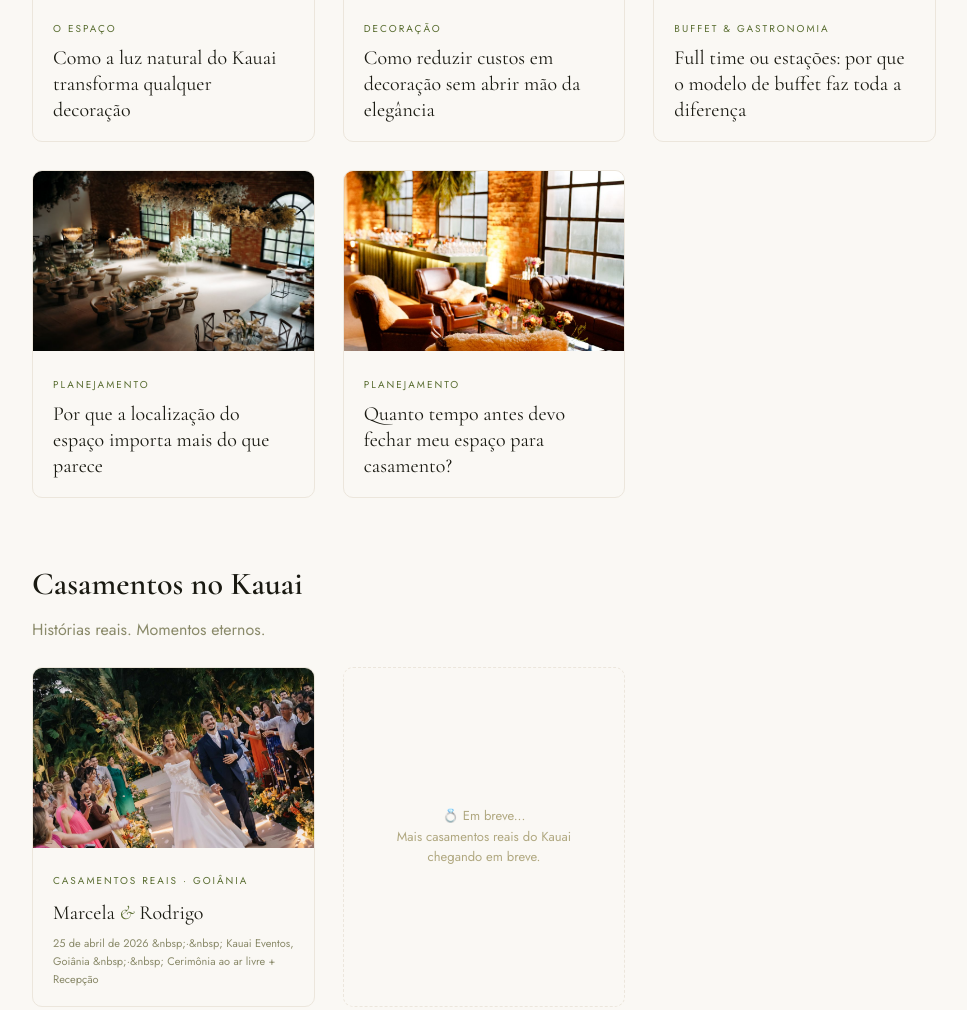
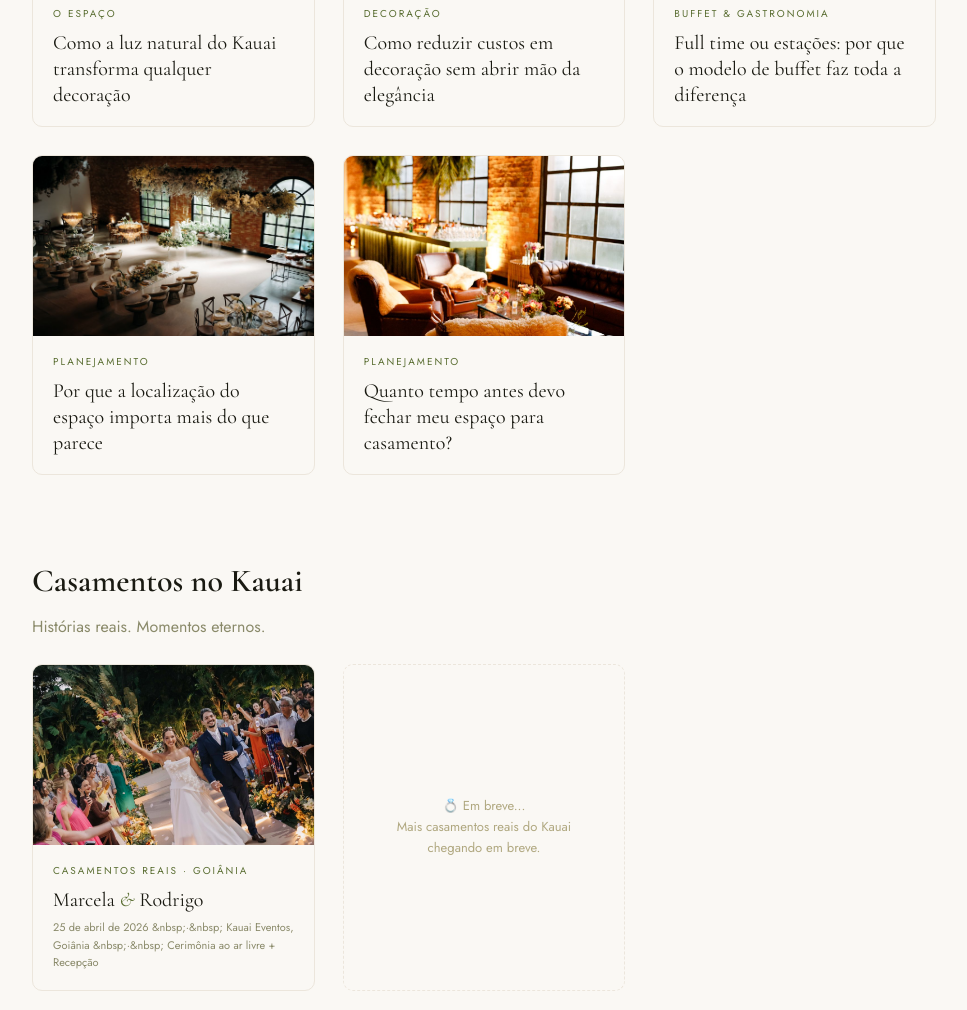
Before and after one commit to kauaieventos-ship-it/kauai-blog, an Eleventy site: page src/index.njk in a window 1280 px wide. Shown: the part 1074-2084 px from the top of the page, without its empty margins (156-1123 px from the left). Built offline with nearby package versions, Linux system fonts and the light colour scheme; Eleventy itself is replaced by a stand-in of ours; files that its build step writes are made by us from their sources.

Commit message:
Add files via upload

```diff
--- a/src/index.njk
+++ b/src/index.njk
@@ -11,37 +11,35 @@
   <div class="hero-divider"><span>Kauai Eventos · Goiânia</span></div>
 </div>
 
-<div class="wrap" style="max-width:1000px;margin:0 auto;padding:40px 48px;" id="artigos">
-  <h2 style="font-family:'Cormorant Garamond',serif;font-size:32px;margin-bottom:24px;">Artigos</h2>
-  <div style="display:grid;grid-template-columns:repeat(auto-fill,minmax(280px,1fr));gap:28px;">
+<div class="page-section" id="artigos">
+  <h2 class="section-heading">Artigos</h2>
+  <div class="post-grid">
     {% for post in collections.articles %}
-    <a href="{{ post.url }}" style="display:block;text-decoration:none;color:inherit;border:1px solid #ece6dc;border-radius:10px;overflow:hidden;transition:box-shadow .2s;">
-      {% if post.data.hero %}<img src="{{ post.data.hero }}" alt="{{ post.data.title }}" style="width:100%;height:180px;object-fit:cover;">{% endif %}
-      <div style="padding:18px 20px;">
-        <div style="font-size:10px;letter-spacing:2px;text-transform:uppercase;color:#5a6e32;margin-bottom:8px;">{{ post.data.category }}</div>
-        <div style="font-family:'Cormorant Garamond',serif;font-size:20px;line-height:1.3;color:#1a1a12;">{{ post.data.title }}</div>
+    <a href="{{ post.url }}" class="post-card">
+      {% if post.data.hero %}<img src="{{ post.data.hero }}" alt="{{ post.data.title }}">{% endif %}
+      <div class="post-card-body">
+        <div class="post-card-cat">{{ post.data.category }}</div>
+        <div class="post-card-title">{{ post.data.title }}</div>
       </div>
     </a>
     {% endfor %}
   </div>
 </div>
 
-<div class="wrap" style="max-width:1000px;margin:0 auto;padding:20px 48px 60px;" id="casamentos">
-  <h2 style="font-family:'Cormorant Garamond',serif;font-size:32px;margin-bottom:8px;">Casamentos no Kauai</h2>
-  <p style="color:#8a8a6a;margin-bottom:24px;">Histórias reais. Momentos eternos.</p>
-  <div style="display:grid;grid-template-columns:repeat(auto-fill,minmax(280px,1fr));gap:28px;">
+<div class="page-section" id="casamentos">
+  <h2 class="section-heading">Casamentos no Kauai</h2>
+  <p class="section-sub">Histórias reais. Momentos eternos.</p>
+  <div class="post-grid">
     {% for post in collections.casamentos %}
-    <a href="{{ post.url }}" style="display:block;text-decoration:none;color:inherit;border:1px solid #ece6dc;border-radius:10px;overflow:hidden;">
-      {% if post.data.hero %}<img src="{{ post.data.hero }}" alt="{{ post.data.title }}" style="width:100%;height:180px;object-fit:cover;">{% endif %}
-      <div style="padding:18px 20px;">
-        <div style="font-size:10px;letter-spacing:2px;text-transform:uppercase;color:#5a6e32;margin-bottom:8px;">{{ post.data.category }}</div>
-        <div style="font-family:'Cormorant Garamond',serif;font-size:20px;color:#1a1a12;">{{ post.data.title | safe }}</div>
-        <div style="font-size:11px;color:#8a8a6a;margin-top:6px;">{{ post.data.meta }}</div>
+    <a href="{{ post.url }}" class="post-card">
+      {% if post.data.hero %}<img src="{{ post.data.hero }}" alt="{{ post.data.title }}">{% endif %}
+      <div class="post-card-body">
+        <div class="post-card-cat">{{ post.data.category }}</div>
+        <div class="post-card-title">{{ post.data.title | safe }}</div>
+        <div class="post-card-meta">{{ post.data.meta }}</div>
       </div>
     </a>
     {% endfor %}
-    <div style="border:1px dashed #ece6dc;border-radius:10px;padding:24px;display:flex;align-items:center;justify-content:center;text-align:center;color:#b0a880;font-size:13px;">
-      💍 Em breve...<br>Mais casamentos reais do Kauai chegando em breve.
-    </div>
+    <div class="post-card-empty">💍 Em breve...<br>Mais casamentos reais do Kauai chegando em breve.</div>
   </div>
 </div>
```
